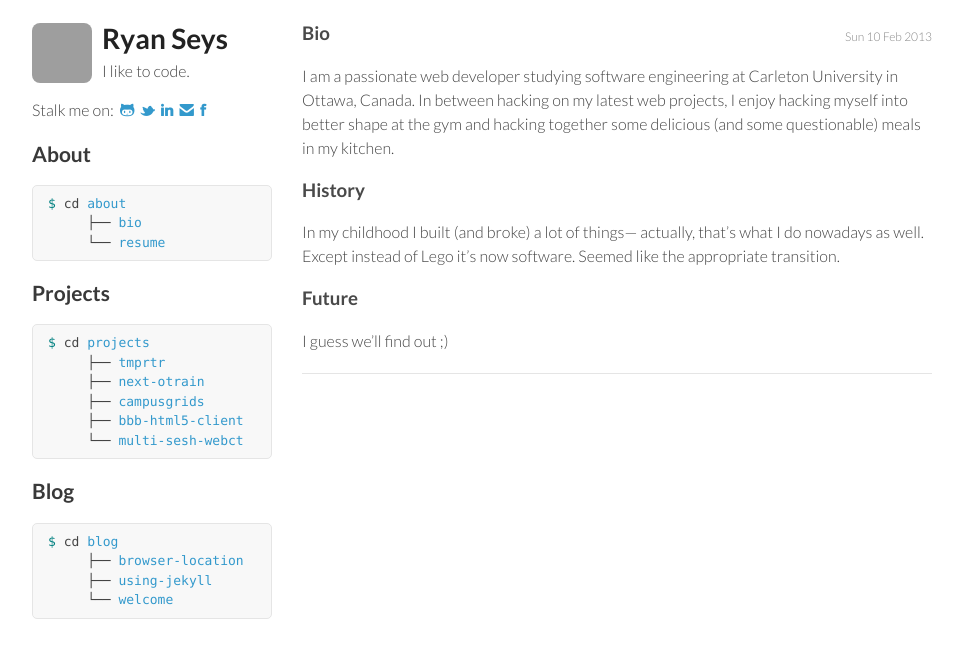
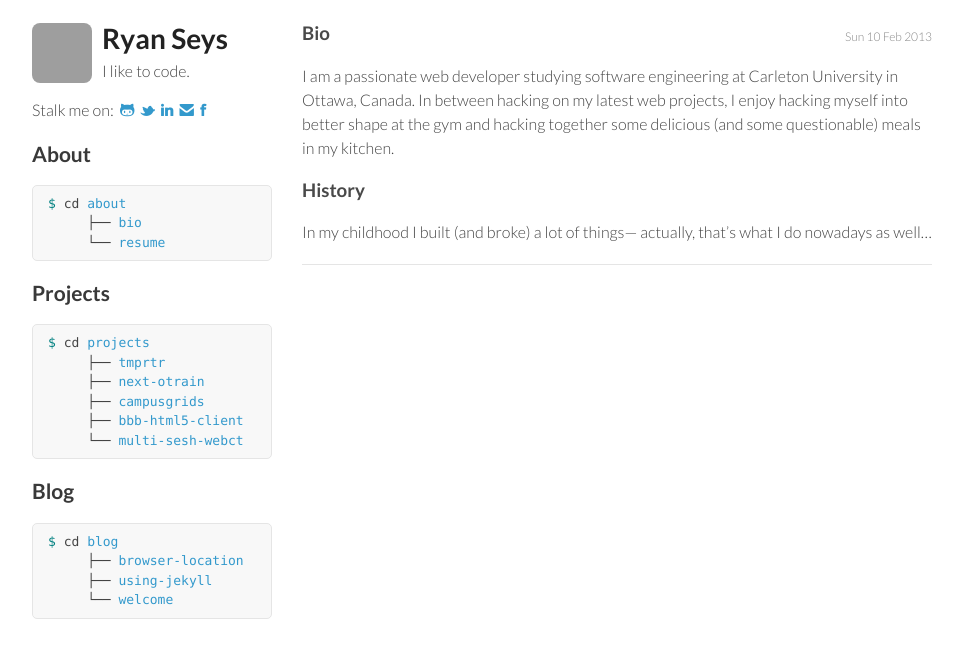
Before and after one commit to tl-dr/ryanseys.com, a Jekyll site: the page built from _posts/2013-02-10-bio.md, in a window 1280 px wide. Shown: the top 658 px of the page, without its empty margins (158-1121 px from the left). Built offline with Jekyll 4.4.1, drawn with Linux system fonts in a browser that asks for light colours; Markdown is read by kramdown in place of the engine named in the settings; comment, search, counter and statistics services are not loaded; grey boxes are pictures that could not be loaded.

Commit message:
Update bio

```diff
--- a/_posts/2013-02-10-bio.md
+++ b/_posts/2013-02-10-bio.md
@@ -9,8 +9,4 @@ I am a passionate web developer studying software engineering at Carleton Univer
 
 ### History
 
-In my childhood I built (and broke) a lot of things--- actually, that's what I do nowadays as well. Except instead of Lego it's now software. Seemed like the appropriate transition.
-
-### Future
-
-I guess we'll find out ;)
+In my childhood I built (and broke) a lot of things--- actually, that's what I do nowadays as well...
```
